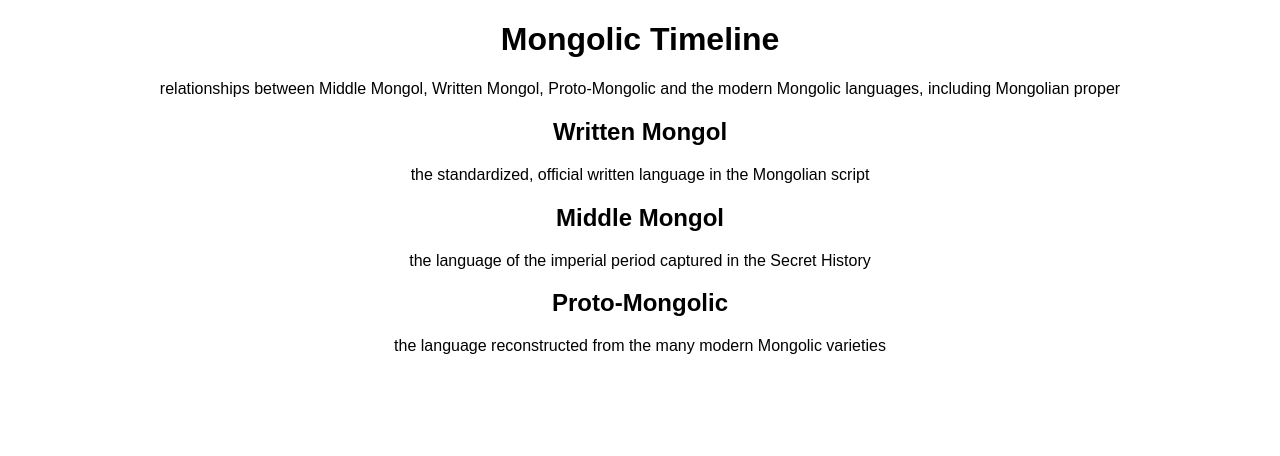
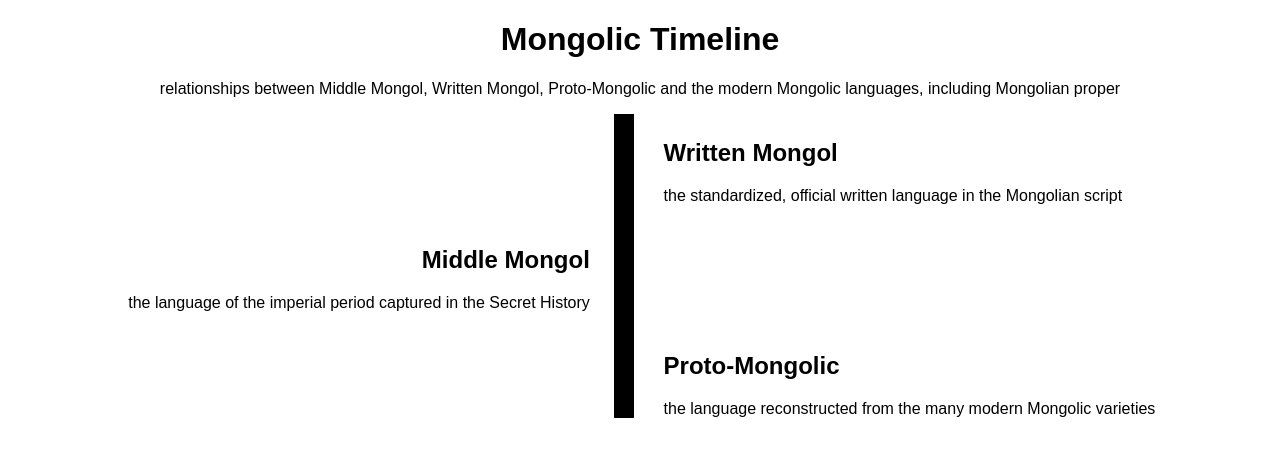
Before and after one commit to Botmasher/mongolic-timeline, a React (Create React App) app: page / in a window 1280 px wide. Shown: the top 456 px of the page. Built offline with nearby package versions, Linux system fonts and the light colour scheme; the HTML template or start-up script is replaced by a standard one.

Commit message:
Structure basic timeline component

```diff
--- a/src/App.js
+++ b/src/App.js
@@ -1,27 +1,14 @@
 import React, { Component } from 'react';
-import logo from './logo.svg';
 import './App.css';
+import { Timeline } from './Timeline';
+import { Header } from './Header';
 
 class App extends Component {
   render() {
     return (
       <div className="App">
-        <h1>Mongolic Timeline</h1>
-        <p>relationships between Middle Mongol, Written Mongol, Proto-Mongolic and the modern Mongolic languages, including Mongolian proper</p>
-        <div className="timeline">
-          <div className="note">
-            <h2>Written Mongol</h2>
-            <p>the standardized, official written language in the Mongolian script</p>
-          </div>
-          <div className="note">
-            <h2>Middle Mongol</h2>
-            <p>the language of the imperial period captured in the Secret History</p>
-          </div>
-          <div className="note">
-            <h2>Proto-Mongolic</h2>
-            <p>the language reconstructed from the many modern Mongolic varieties</p>
-          </div>
-        </div>
+        <Header />
+        <Timeline />
       </div>
     );
   }
--- /dev/null
+++ b/src/Header/index.js
@@ -0,0 +1,8 @@
+import React from 'react';
+
+export const Header = () => (
+	<div>
+		<h1>Mongolic Timeline</h1>
+		<p>relationships between Middle Mongol, Written Mongol, Proto-Mongolic and the modern Mongolic languages, including Mongolian proper</p>
+	</div>
+);
--- /dev/null
+++ b/src/Timeline/index.js
@@ -0,0 +1,33 @@
+import React from 'react';
+
+export const Timeline = () => (
+  <div className="timeline">
+
+    <div className="timeline-base"></div>
+
+    <div className="timeline-node">
+      <div className="timeline-marker"></div>
+      <div className="timeline-content-right">
+        <h2>Written Mongol</h2>
+        <p>the standardized, official written language in the Mongolian script</p>
+      </div>
+    </div>
+
+    <div className="timeline-node">
+      <div className="timeline-marker"></div>
+      <div className="timeline-content-left">
+        <h2>Middle Mongol</h2>
+        <p>the language of the imperial period captured in the Secret History</p>
+      </div>
+    </div>
+
+    <div className="timeline-node">
+      <div className="timeline-marker"></div>
+      <div className="timeline-content-right">
+        <h2>Proto-Mongolic</h2>
+        <p>the language reconstructed from the many modern Mongolic varieties</p>
+      </div>
+    </div>
+
+  </div>
+);
--- a/src/index.css
+++ b/src/index.css
@@ -3,3 +3,34 @@ body {
   padding: 0;
   font-family: sans-serif;
 }
+
+.timeline {
+	position: relative;
+	width: 96%;
+	height: 100%;
+}
+
+
+.timeline-base {
+	position: absolute;
+	background-color: black;
+	width: 20px;
+	height: 100%;
+	left: 50%;
+}
+
+.timeline-content-right {
+	margin-left: 54%;
+	text-align: justify;
+}
+
+.timeline-content-left {
+	margin-right: 52%;
+	text-align: right;
+}
+
+.timeline-marker {
+	color: blue;
+	width: 15px;
+	height: 5px;
+}
```
Also changed, not shown: src/logo.svg (deleted).
